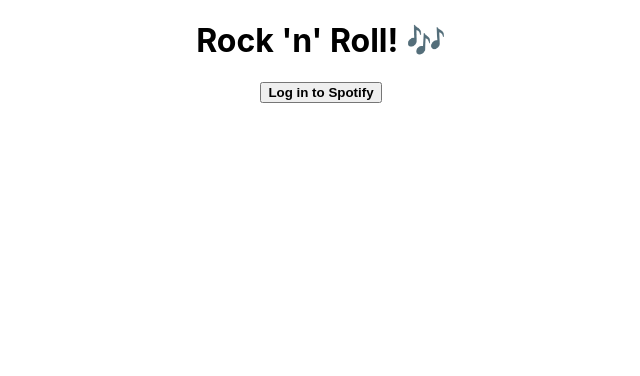
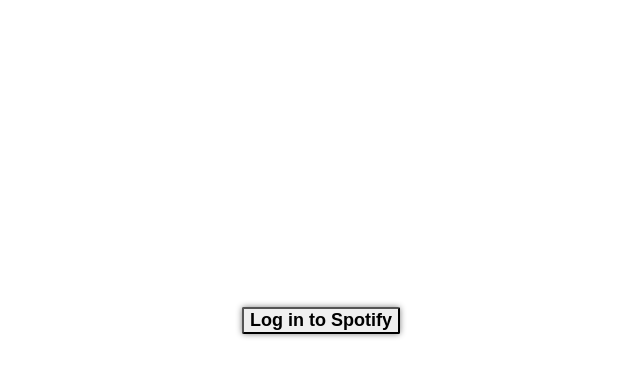
Before and after one commit to KateHoward10/rock-n-roll-roulette, a React (Create React App) app: page / in a window 1280 px wide. Shown: the top 376 px of the page, without its empty margins (319-959 px from the left). Built offline with nearby package versions, Linux system fonts and the light colour scheme.

Commit message:
Add link to listen

```diff
--- a/src/App.css
+++ b/src/App.css
@@ -1,8 +1,16 @@
 .App {
+  min-height: 80vh;
   display: flex;
   flex-direction: column;
   align-items: center;
+  justify-content: center;
   text-align: center;
+}
+
+button {
+  font-size: 18px;
+  border-radius: 2px;
+  box-shadow: 0 0 6px grey;
 }
 
 img {
@@ -10,4 +18,12 @@
   width: 200px;
   height: 200px;
   margin: 20px;
+  border-radius: 2px;
+  box-shadow: 0 0 6px grey;
 }
+
+a {
+  color: blue;
+  text-decoration: none;
+  font-style: italic;
+}
--- a/src/App.js
+++ b/src/App.js
@@ -84,21 +84,21 @@
 
   return (
     <div className="App">
-      <h1>
-        Rock 'n' Roll!{' '}
-        <span role="img" aria-label="musical notes">
-          🎶
-        </span>
-      </h1>
       {token ? (
         <React.Fragment>
-          <button onClick={generate}>Get new song</button>
+          <button onClick={generate}>
+            <span role="img" aria-label="musical notes">
+              🎶
+            </span>
+            Get new song
+          </button>
           {currentTrack?.image && <img src={currentTrack.image} alt={currentTrack?.song} />}
           <h2>{currentTrack?.song}</h2>
           <h3>{currentTrack?.artist}</h3>
+          {currentTrack?.uri && <a href={currentTrack.uri}>Listen on Spotify...</a>}
         </React.Fragment>
       ) : (
-        <button onClick={event => handleRedirect(event)}>
+        <button onClick={handleRedirect}>
           <strong>Log in to Spotify</strong>
         </button>
       )}
```
